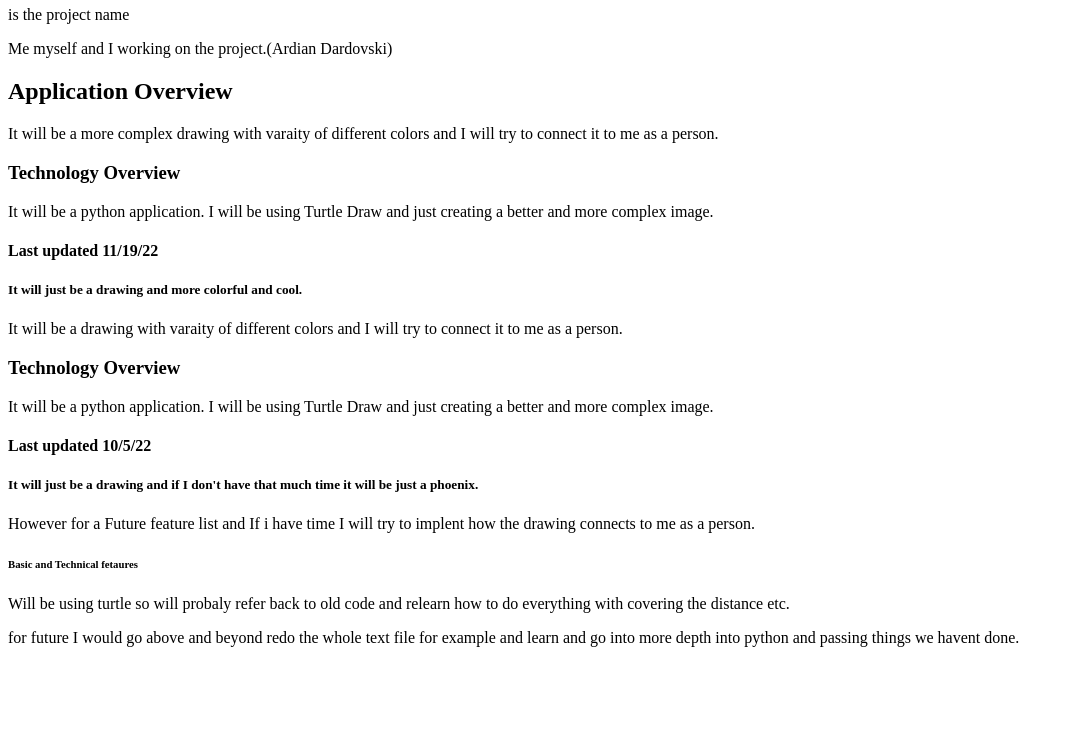
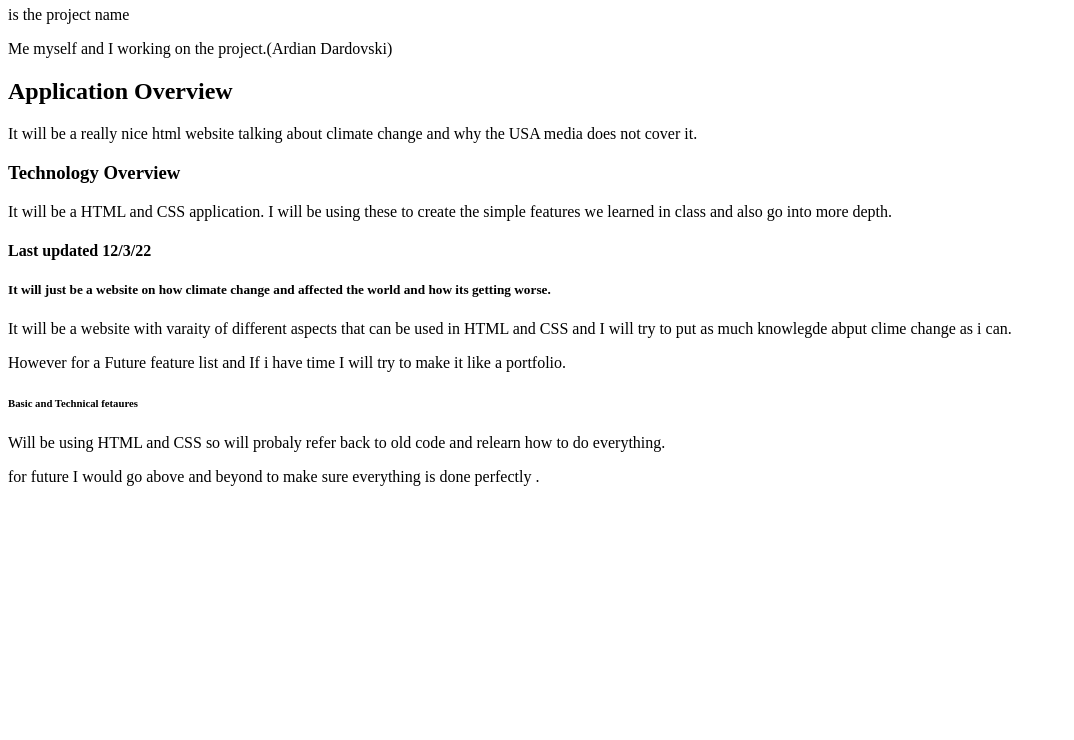
Before and after one commit to Ardiandardovski/finalllll-projectttt-prop, a plain HTML site: page index.html in a window 1280 px wide. Shown: the part 60-800 px from the top of the page, without its empty margins (0-1074 px from the left). Drawn offline with Linux system fonts and the light colour scheme.

Commit message:
update version

```diff
--- a/index.html
+++ b/index.html
@@ -1,18 +1,14 @@
-<h1>"TurtlePhoenix"</h1>
+<h1>"TheWorldsproblem"</h1>
 <p>is the project name</p>
 <p>Me myself and I working on the project.(Ardian Dardovski)</p>
 <h2>Application Overview</h2>
-<p> It will be a more complex drawing with varaity of different colors and I will try to connect it to me as a person.</p>
+<p> It will be a really nice html website talking about climate change and why the USA media does not cover it.</p>
 <h3>Technology Overview</h3>
-<p>It will be a python application. I will be using Turtle Draw and just creating a better and more complex image.</p>
-<h4>Last updated 11/19/22</h4>
-<h5>It will just be a drawing and more colorful and cool.</h5>
-<p> It will be a drawing with varaity of different colors and I will try to connect it to me as a person.</p>
-<h3>Technology Overview</h3>
-<p>It will be a python application. I will be using Turtle Draw and just creating a better and more complex image.</p>
-<h4>Last updated 10/5/22</h4>
-<h5>It will just be a drawing and if I don't have that much time it will be just a phoenix.</h5>
-<p>However for a Future feature list and If i have time I will try to implent how the drawing connects to me as a person.</p>
+<p>It will be a HTML and CSS application. I will be using these to create the simple features we learned in class and also go into more depth.</p>
+<h4>Last updated 12/3/22</h4>
+<h5>It will just be a website on how climate change and affected the world and how its getting worse.</h5>
+<p> It will be a website with varaity of different aspects that can be used in HTML and CSS and I will try to put as much knowlegde abput clime change as i can.</p>
+<p>However for a Future feature list and If i have time I will try to make it like a portfolio.</p>
 <h6>Basic and Technical fetaures</h6>
-<p>Will be using turtle so will probaly refer back to old code and relearn how to do everything with covering the distance etc.</p>
-<p>for future I would go above and beyond redo the whole text file for example and learn and go into more depth into python and passing things we havent done. </p>
+<p>Will be using HTML and CSS so will probaly refer back to old code and relearn how to do everything.</p>
+<p>for future I would go above and beyond to make sure everything is done perfectly . </p>
```
